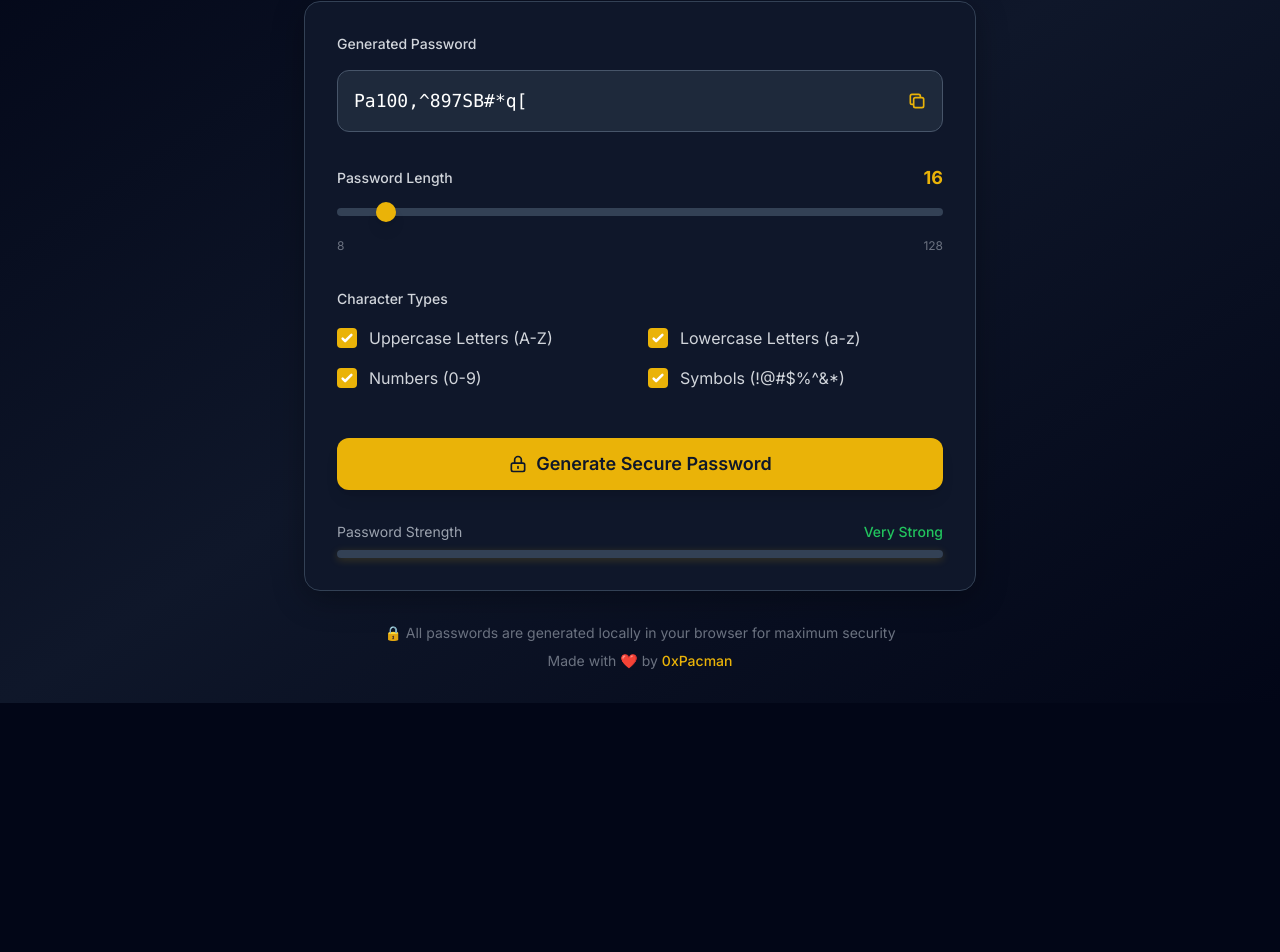
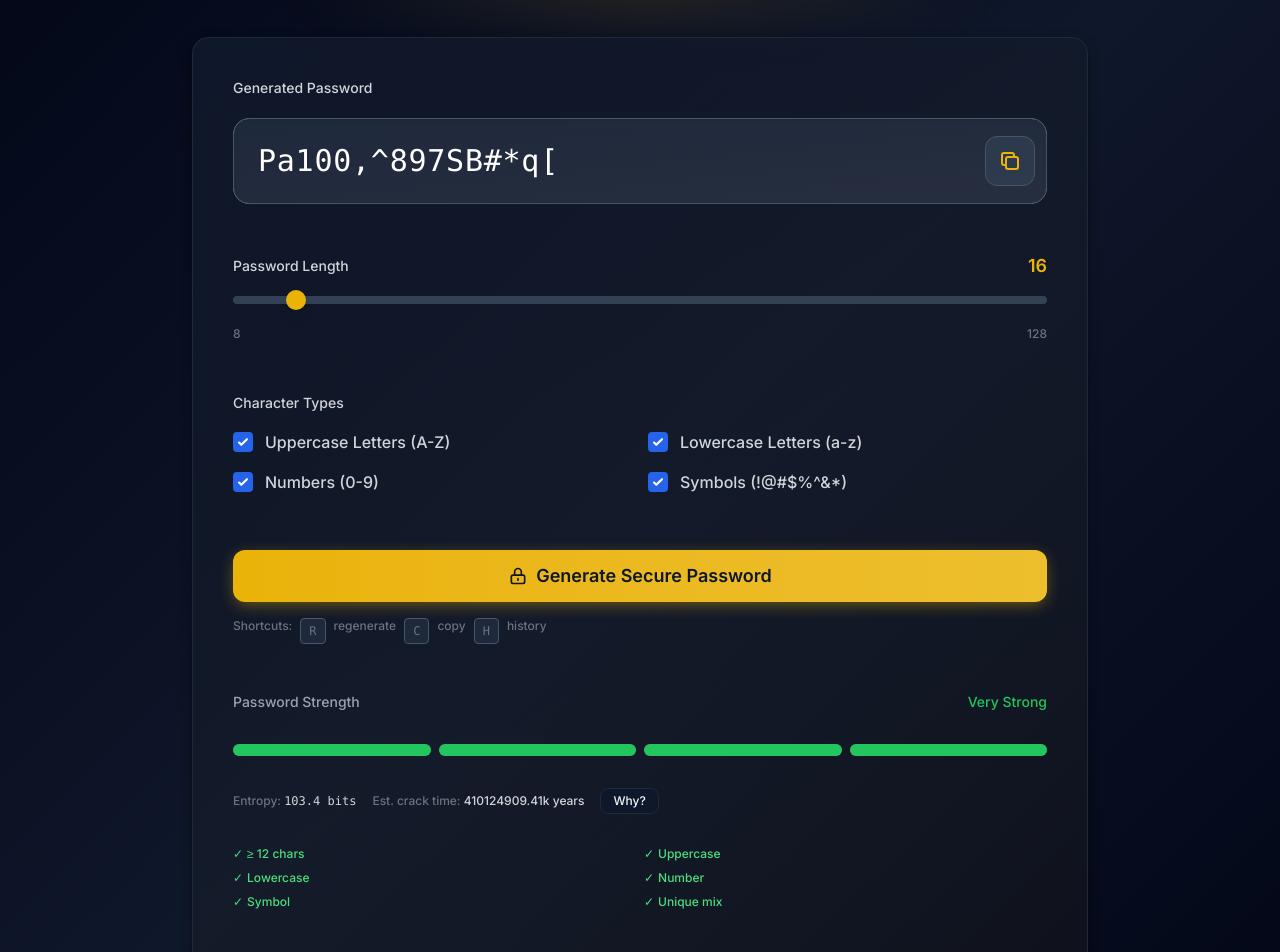
Before and after one commit to 0xPacman/PasswordGEN, a Vue app: page / in a window 1280 px wide. Shown: the part 155-1107 px from the top of the page. Before the commit the page ends 858 px from the top, so only its background shows below. Built offline with nearby package versions, Linux system fonts and the light colour scheme.

Commit message:
Refactor code structure for improved readability and maintainability

```diff
--- a/index.html
+++ b/index.html
@@ -17,11 +17,11 @@
     <title>PasswordGEN - Secure Password Generator</title>
     <link rel="preconnect" href="https://fonts.googleapis.com">
     <link rel="preconnect" href="https://fonts.gstatic.com" crossorigin>
-    <link href="https://fonts.googleapis.com/css2?family=Inter:wght@400;500;600;700&display=swap" rel="stylesheet">
+  <link href="https://fonts.googleapis.com/css2?family=Inter:wght@500;600&display=swap" rel="stylesheet">
   </head>
   <body>
     <div id="app"></div>
     <script type="module" src="/src/main.ts"></script>
-    <script type='text/javascript' src='//pl27309107.profitableratecpm.com/61/10/bd/6110bd340b265936f2077e39b1bb9dfc.js'></script>
+  <script async src='//pl27309107.profitableratecpm.com/61/10/bd/6110bd340b265936f2077e39b1bb9dfc.js'></script>
   </body>
 </html>
--- a/src/components/PasswordGenerator.vue
+++ b/src/components/PasswordGenerator.vue
@@ -1,33 +1,34 @@
 <template>
-  <div class="max-w-2xl mx-auto">
-    <!-- Header -->
-    <div class="text-center mb-8">
-      <h1 class="text-4xl md:text-5xl font-bold text-white mb-4">
+  <div class="max-w-4xl mx-auto">
+    <!-- Header (restored simpler title) -->
+    <div class="text-center mb-10 relative">
+      <h1 class="text-4xl md:text-5xl font-bold tracking-tight mb-4 text-white">
         Password<span class="text-primary-500">GEN</span>
       </h1>
-      <p class="text-gray-400 text-lg">
-        Generate secure passwords with customizable options
+      <p class="text-gray-400 max-w-2xl mx-auto text-lg">
+        Generate secure passwords with customizable options. Compact history & stable results unless you choose to regenerate.
       </p>
+      <div class="pointer-events-none absolute -inset-x-10 -bottom-6 h-20 bg-[radial-gradient(circle_at_center,rgba(234,179,8,0.12),transparent_70%)] blur-xl"></div>
     </div>
 
     <!-- Main Card -->
-    <div class="card p-8 space-y-8">
+  <div class="card p-8 md:p-10 space-y-12 overflow-hidden relative">
       <!-- Generated Password Display -->
-      <div class="space-y-4">
+      <div class="space-y-5 relative">
         <label class="block text-sm font-medium text-gray-300">
           Generated Password
         </label>
-        <div class="relative">
+        <div class="relative group">
           <input
             :value="generatedPassword"
             readonly
-            class="w-full bg-dark-800 border border-dark-600 rounded-xl px-4 py-4 text-lg font-mono text-white focus:outline-none focus:ring-2 focus:ring-primary-500 focus:border-transparent pr-16"
+            class="w-full bg-gradient-to-br from-dark-800 to-dark-900/90 border border-dark-600 rounded-2xl px-6 py-6 text-2xl md:text-3xl font-mono tracking-wide text-white focus:outline-none focus:ring-2 focus:ring-primary-500 focus:border-transparent pr-28 shadow-inner"
             :placeholder="generatedPassword || 'Click generate to create a password'"
           />
           <button
             @click="copyToClipboard"
             :disabled="!generatedPassword"
-            class="absolute right-2 top-1/2 transform -translate-y-1/2 p-2 rounded-lg transition-all duration-200"
+            class="absolute right-3 top-1/2 -translate-y-1/2 p-3 rounded-xl transition-all duration-200 bg-dark-700/70 border border-dark-600 backdrop-blur hover:border-primary-500"
             :class="[
               generatedPassword
                 ? 'text-primary-500 hover:bg-dark-700 hover:text-primary-400'
@@ -35,10 +36,10 @@
             ]"
             title="Copy to clipboard"
           >
-            <svg v-if="!copied" class="w-5 h-5" fill="none" stroke="currentColor" viewBox="0 0 24 24">
+            <svg v-if="!copied" class="w-6 h-6" fill="none" stroke="currentColor" viewBox="0 0 24 24">
               <path stroke-linecap="round" stroke-linejoin="round" stroke-width="2" d="M8 16H6a2 2 0 01-2-2V6a2 2 0 012-2h8a2 2 0 012 2v2m-6 12h8a2 2 0 002-2v-8a2 2 0 00-2-2h-8a2 2 0 00-2 2v8a2 2 0 002 2z"></path>
             </svg>
-            <svg v-else class="w-5 h-5 text-green-500" fill="none" stroke="currentColor" viewBox="0 0 24 24">
+            <svg v-else class="w-6 h-6 text-green-500" fill="none" stroke="currentColor" viewBox="0 0 24 24">
               <path stroke-linecap="round" stroke-linejoin="round" stroke-width="2" d="M5 13l4 4L19 7"></path>
             </svg>
           </button>
@@ -72,7 +73,7 @@
       </div>
 
       <!-- Character Options -->
-      <div class="space-y-4">
+  <div class="space-y-4">
         <label class="text-sm font-medium text-gray-300">
           Character Types
         </label>
@@ -124,7 +125,7 @@
       </div>
 
       <!-- Generate Button -->
-      <div class="pt-4">
+      <div class="pt-2">
         <button
           @click="generatePassword"
           :disabled="!hasValidOptions"
@@ -138,22 +139,59 @@
             <span>Generate Secure Password</span>
           </span>
         </button>
+        <div class="flex flex-wrap gap-2 mt-4 text-xs text-gray-500">
+          <span>Shortcuts:</span>
+          <kbd class="px-2 py-1 rounded bg-dark-800 border border-dark-600">R</kbd> regenerate
+          <kbd class="px-2 py-1 rounded bg-dark-800 border border-dark-600">C</kbd> copy
+          <kbd class="px-2 py-1 rounded bg-dark-800 border border-dark-600">H</kbd> history
+        </div>
       </div>
 
       <!-- Password Strength Indicator -->
-      <div v-if="generatedPassword" class="space-y-2">
+  <div v-if="generatedPassword" class="space-y-8">
         <div class="flex justify-between items-center">
           <span class="text-sm text-gray-400">Password Strength</span>
           <span :class="strengthColor" class="text-sm font-medium">
             {{ passwordStrength }}
           </span>
         </div>
-        <div class="w-full bg-dark-700 rounded-full h-2">
-          <div
-            :class="[strengthColor.replace('text-', 'bg-'), 'strength-bar-shadow']"
-            class="h-2 rounded-full transition-all duration-500"
-            :style="{ width: strengthPercentage + '%' }"
-          ></div>
+        <div class="flex gap-2">
+          <div v-for="n in 4" :key="n" class="flex-1 h-3 rounded-full overflow-hidden bg-dark-700 relative">
+            <div class="absolute inset-0 transition-all duration-500" :class="segmentFillClass(n)"></div>
+          </div>
+        </div>
+        <!-- Entropy -->
+  <div class="flex flex-wrap items-center gap-4 text-xs text-gray-400">
+          <div><span class="text-gray-500">Entropy:</span> <span class="text-gray-300 font-mono">{{ entropyBits.toFixed(1) }} bits</span></div>
+          <div><span class="text-gray-500">Est. crack time:</span> <span class="text-gray-300">{{ crackTime }}</span></div>
+          <button class="btn-secondary py-1 px-3 text-xs" @click="showInfo=!showInfo">{{ showInfo? 'Hide':'Why?' }}</button>
+        </div>
+        <transition name="fade-slide">
+          <div v-if="showInfo" class="text-xs leading-relaxed bg-dark-800/60 border border-dark-600 rounded-lg p-4">
+            Entropy estimates randomness. Higher bits exponentially increase resistance to brute force. Formula: log2(characterSetSize^length).
+          </div>
+        </transition>
+        <!-- Policy Checklist -->
+        <ul class="grid grid-cols-2 gap-2 text-xs text-gray-400">
+          <li v-for="c in checklist" :key="c.label" class="flex items-center gap-1" :class="c.ok ? 'text-green-400':'text-gray-500'">
+            <span>{{ c.ok ? '✓':'•' }}</span> {{ c.label }}
+          </li>
+        </ul>
+        <!-- Compact History (collapsible) -->
+        <div v-if="history.length" class="pt-2">
+          <button @click="historyOpen = !historyOpen" class="text-xs text-primary-500 hover:text-primary-400 font-medium flex items-center gap-1">
+            <span>{{ historyOpen ? 'Hide' : 'Show' }} History ({{ history.length }})</span>
+            <span>{{ historyOpen ? '▾' : '▸' }}</span>
+          </button>
+          <transition name="fade-slide">
+            <div v-if="historyOpen" class="mt-3 flex gap-2 overflow-x-auto pb-1 scrollbar-thin">
+              <div v-for="item in history" :key="item.id" class="flex items-center gap-1 px-3 py-2 rounded-full bg-dark-800/70 border border-dark-700 hover:border-primary-500/60 text-[11px] whitespace-nowrap group relative">
+                <code class="font-mono tracking-tight" :title="item.value">{{ item.revealed ? item.value : mask(item.value) }}</code>
+                <button class="text-primary-500 hover:text-primary-400" @click="reUse(item.value)" title="Reuse">↺</button>
+                <button class="text-gray-400 hover:text-green-400" @click="reveal(item)" title="Toggle mask">👁</button>
+              </div>
+            </div>
+          </transition>
         </div>
       </div>
     </div>
@@ -177,7 +215,7 @@
 </template>
 
 <script setup lang="ts">
-import { ref, computed, watch } from 'vue'
+import { ref, computed, watch, onMounted, onBeforeUnmount } from 'vue'
 
 // Reactive state
 const generatedPassword = ref('')
@@ -187,6 +225,51 @@ const includeLowercase = ref(true)
 const includeNumbers = ref(true)
 const includeSymbols = ref(true)
 const copied = ref(false)
+const history = ref<{id:number; value:string; revealed?:boolean}[]>([])
+// history displayed in bottom section only
+const historyOpen = ref(false)
+const maxHistory = 5
+const entropyBits = computed(() => {
+  if (!generatedPassword.value) return 0
+  const size = characterSet.value.length
+  if (!size) return 0
+  return generatedPassword.value.length * Math.log2(size)
+})
+const crackTime = computed(() => {
+  // assume 1e12 guesses/sec modern attacker
+  const guessesPerSec = 1e12
+  const seconds = Math.pow(2, entropyBits.value) / guessesPerSec
+  if (seconds < 60) return seconds.toFixed(2)+ 's'
+  const minutes = seconds/60
+  if (minutes < 60) return minutes.toFixed(1)+'m'
+  const hours = minutes/60
+  if (hours < 24) return hours.toFixed(1)+'h'
+  const days = hours/24
+  if (days < 365) return days.toFixed(1)+'d'
+  const years = days/365
+  if (years < 1000) return years.toFixed(1)+'y'
+  return (years/1000).toFixed(2)+'k years'
+})
+const showInfo = ref(false)
+const checklist = computed(() => [
+  { label: '≥ 12 chars', ok: generatedPassword.value.length >= 12 },
+  { label: 'Uppercase', ok: /[A-Z]/.test(generatedPassword.value) },
+  { label: 'Lowercase', ok: /[a-z]/.test(generatedPassword.value) },
+  { label: 'Number', ok: /[0-9]/.test(generatedPassword.value) },
+  { label: 'Symbol', ok: /[!@#$%^&*()_+\-=\[\]{}|;:,.<>?]/.test(generatedPassword.value) },
+  { label: 'Unique mix', ok: new Set(generatedPassword.value).size > generatedPassword.value.length * 0.6 }
+])
+
+// History helpers
+const pushHistory = (pwd:string) => {
+  if (!pwd) return
+  history.value.unshift({ id: Date.now()+Math.random(), value: pwd })
+  if (history.value.length > maxHistory) history.value.pop()
+}
+const clearHistory = () => { history.value = [] }
+const mask = (pwd:string) => pwd.slice(0,4) + '••••' + pwd.slice(-2)
+const reveal = (item:{revealed?:boolean}) => { item.revealed = !item.revealed }
+const reUse = (pwd:string) => { generatedPassword.value = pwd }
 
 // Character sets
 const uppercaseChars = 'ABCDEFGHIJKLMNOPQRSTUVWXYZ'
@@ -284,6 +367,7 @@ const generatePassword = () => {
 
   generatedPassword.value = password
   copied.value = false
+  pushHistory(password)
 }
 
 // Copy to clipboard function
@@ -316,9 +400,32 @@ const copyToClipboard = async () => {
 generatePassword()
 
 // Watch for changes in options and regenerate if needed
-watch([passwordLength, includeUppercase, includeLowercase, includeNumbers, includeSymbols], () => {
-  if (generatedPassword.value && hasValidOptions.value) {
-    generatePassword()
-  }
+// Removed auto-regeneration on option change to keep history stable
+
+// Keyboard shortcuts
+const keyHandler = (e:KeyboardEvent) => {
+  if (e.target instanceof HTMLInputElement || e.target instanceof HTMLTextAreaElement) return
+  if (e.key==='r' || e.key==='R') { generatePassword(); e.preventDefault() }
+  if (e.key==='c' || e.key==='C') { copyToClipboard(); e.preventDefault() }
+  if (e.key==='h' || e.key==='H') { historyOpen.value = !historyOpen.value; e.preventDefault() }
+}
+onMounted(() => {
+  window.addEventListener('keydown', keyHandler)
+  // ensure accent defaults (yellow) stays set if variables exist
+  document.documentElement.style.setProperty('--accent', '#eab308')
+  document.documentElement.style.setProperty('--accent-rgb', '234 179 8')
 })
+onBeforeUnmount(()=> window.removeEventListener('keydown', keyHandler))
+
+// Segmented strength bar helper
+const segmentFillClass = (n:number) => {
+  const pct = strengthPercentage.value
+  const segments = [25,50,75,100]
+  const active = pct >= segments[n-1]
+  if (!active) return ''
+  if (pct <= 25) return 'bg-red-500'
+  if (pct <= 50) return 'bg-yellow-500'
+  if (pct <= 75) return 'bg-blue-500'
+  return 'bg-green-500'
+}
 </script>
--- a/src/style.css
+++ b/src/style.css
@@ -5,45 +5,59 @@
 @layer base {
   html {
     font-family: 'Inter', system-ui, sans-serif;
+    --bg: #020617;
+    --bg-alt: #0f172a;
+    --card: #0f172a;
+    --card-border: #1e293b;
+    --text: #f1f5f9;
+    --muted: #94a3b8;
+    --accent: #eab308; /* locked accent */
+    --accent-rgb: 234 179 8;
+    --focus: var(--accent);
+    color-scheme: dark;
   }
 
   body {
     @apply bg-dark-950 text-gray-100 min-h-screen;
   }
+
+  body { background: radial-gradient(circle at 30% 30%, rgba(var(--accent-rgb)/0.10), transparent 55%), var(--bg); }
 }
 
-@keyframes rgb-glow {
-  0% {
-    box-shadow: 0 0 20px rgba(255, 0, 150, 0.3), 0 0 40px rgba(255, 0, 150, 0.1);
-  }
-  33% {
-    box-shadow: 0 0 20px rgba(0, 255, 150, 0.3), 0 0 40px rgba(0, 255, 150, 0.1);
-  }
-  66% {
-    box-shadow: 0 0 20px rgba(150, 0, 255, 0.3), 0 0 40px rgba(150, 0, 255, 0.1);
-  }
-  100% {
-    box-shadow: 0 0 20px rgba(255, 0, 150, 0.3), 0 0 40px rgba(255, 0, 150, 0.1);
-  }
-}
+/* Removed heavy glow animation for performance */
 
 @layer components {
   .card {
-    @apply bg-dark-900 border border-dark-700 rounded-2xl backdrop-blur-sm relative;
-    box-shadow: 0 8px 32px rgba(0, 0, 0, 0.3);
-    transition: all 0.3s ease;
+    @apply border rounded-2xl relative;
+    background: linear-gradient(150deg, var(--card) 0%, rgba(var(--accent-rgb)/0.04) 100%);
+    border-color: var(--card-border);
+    box-shadow: 0 4px 14px -4px rgba(0,0,0,0.55), 0 2px 4px -2px rgba(0,0,0,0.4);
+    transition: box-shadow .25s ease, transform .25s ease;
+  }
+  .card:hover { box-shadow: 0 6px 18px -5px rgba(0,0,0,0.6); transform: translateY(-2px); }
+
+  .btn-primary {
+    @apply font-semibold py-3 px-6 rounded-xl transition-all duration-200 transform hover:scale-105 active:scale-95 shadow-lg;
+    background: linear-gradient(90deg,var(--accent) 0%,color-mix(in srgb,var(--accent) 85%,white) 100%);
+    color: #0f172a;
+    box-shadow: 0 4px 16px -2px rgba(var(--accent-rgb)/0.45);
   }
 
-  .card:hover {
-    animation: rgb-glow 4s ease-in-out infinite;
-  }
-
-  .btn-primary {
-    @apply bg-primary-500 hover:bg-primary-400 text-dark-900 font-semibold py-3 px-6 rounded-xl transition-all duration-200 transform hover:scale-105 active:scale-95 shadow-lg hover:shadow-primary-500/25;
+  .btn-primary:hover {
+    filter: brightness(1.05);
+    box-shadow: 0 6px 22px -2px rgba(var(--accent-rgb)/0.55);
   }
 
   .btn-secondary {
-    @apply bg-dark-800 hover:bg-dark-700 text-gray-100 border border-dark-600 hover:border-primary-500 font-medium py-2 px-4 rounded-lg transition-all duration-200;
+    @apply font-medium py-2 px-4 rounded-lg transition-all duration-200 border;
+    background: var(--bg-alt);
+    border-color: var(--card-border);
+    color: var(--text);
+  }
+
+  .btn-secondary:hover {
+    border-color: var(--accent);
+    color: var(--accent);
   }
 
   .input-range {
@@ -59,11 +73,34 @@
   }
 
   .checkbox-custom {
-    @apply w-5 h-5 text-primary-500 bg-dark-800 border-dark-600 rounded focus:ring-primary-500 focus:ring-2;
+  @apply w-5 h-5 rounded border focus:ring-2;
+  background: var(--bg-alt);
+  border-color: var(--card-border);
+  accent-color: var(--accent);
   }
 
   .strength-bar-shadow {
     box-shadow: 0 2px 8px rgba(234, 179, 8, 0.2);
     border-radius: 9999px;
   }
+
+  .swatch {
+    @apply w-7 h-7 rounded-full cursor-pointer relative transition-transform duration-200;
+  }
+  .swatch:focus-visible { outline: 2px solid var(--focus); outline-offset: 2px; }
+  .swatch:hover { transform: scale(1.1); }
+  .swatch[data-active="true"]::after {
+    content: '';
+    position: absolute;
+    inset: -4px;
+    border: 2px solid var(--accent);
+    border-radius: 9999px;
+  }
+
+  .fade-slide-enter-active, .fade-slide-leave-active { transition: all .35s cubic-bezier(.4,0,.2,1); }
+  .fade-slide-enter-from, .fade-slide-leave-to { opacity:0; transform: translateY(6px); }
+
+  .glass-panel { background: linear-gradient(160deg, rgba(var(--accent-rgb)/0.07), rgba(255 255 255 / 0.02)); border: 1px solid rgba(var(--accent-rgb)/0.18); /* removed heavy blur */ }
+
+  .focus-outline:focus-visible { outline: 2px solid var(--focus); outline-offset: 2px; }
 }
```
Also changed, not shown: vite.config.ts (+2 -6 lines), 7 other files (tests, documents, lock files or other folders).
